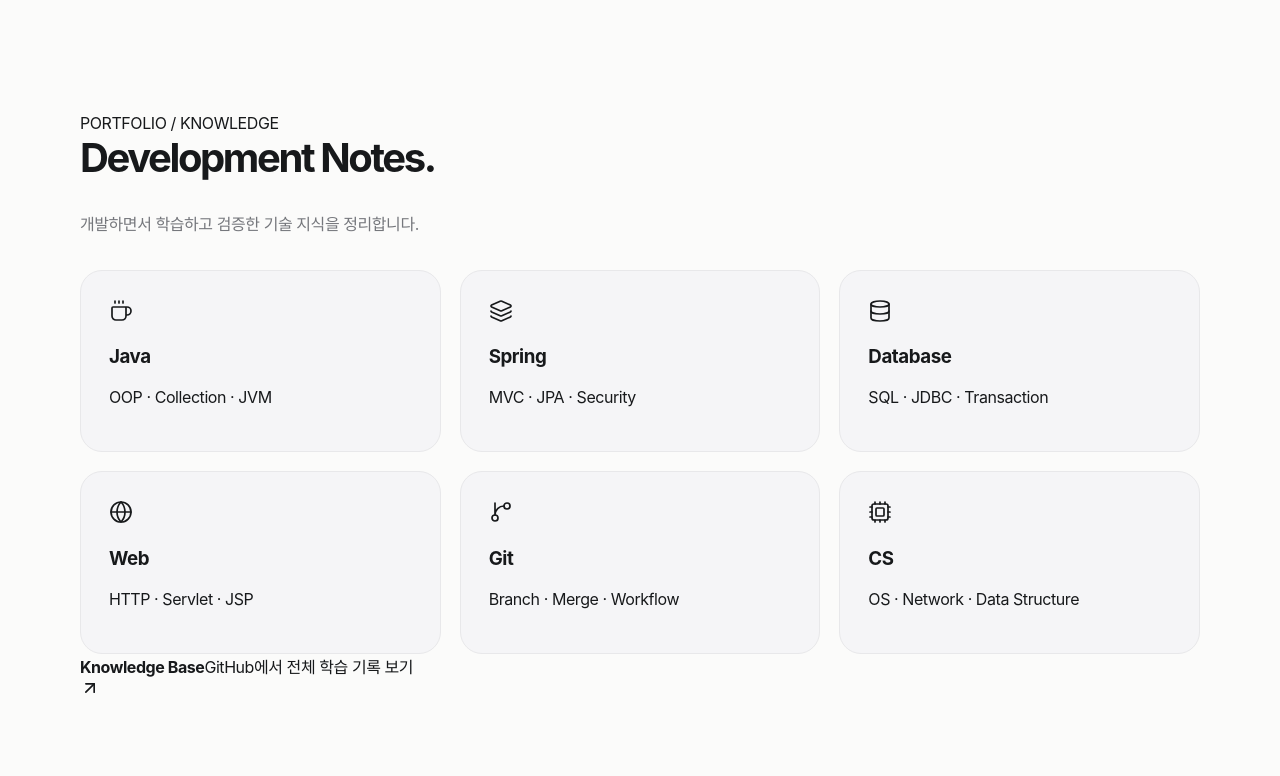
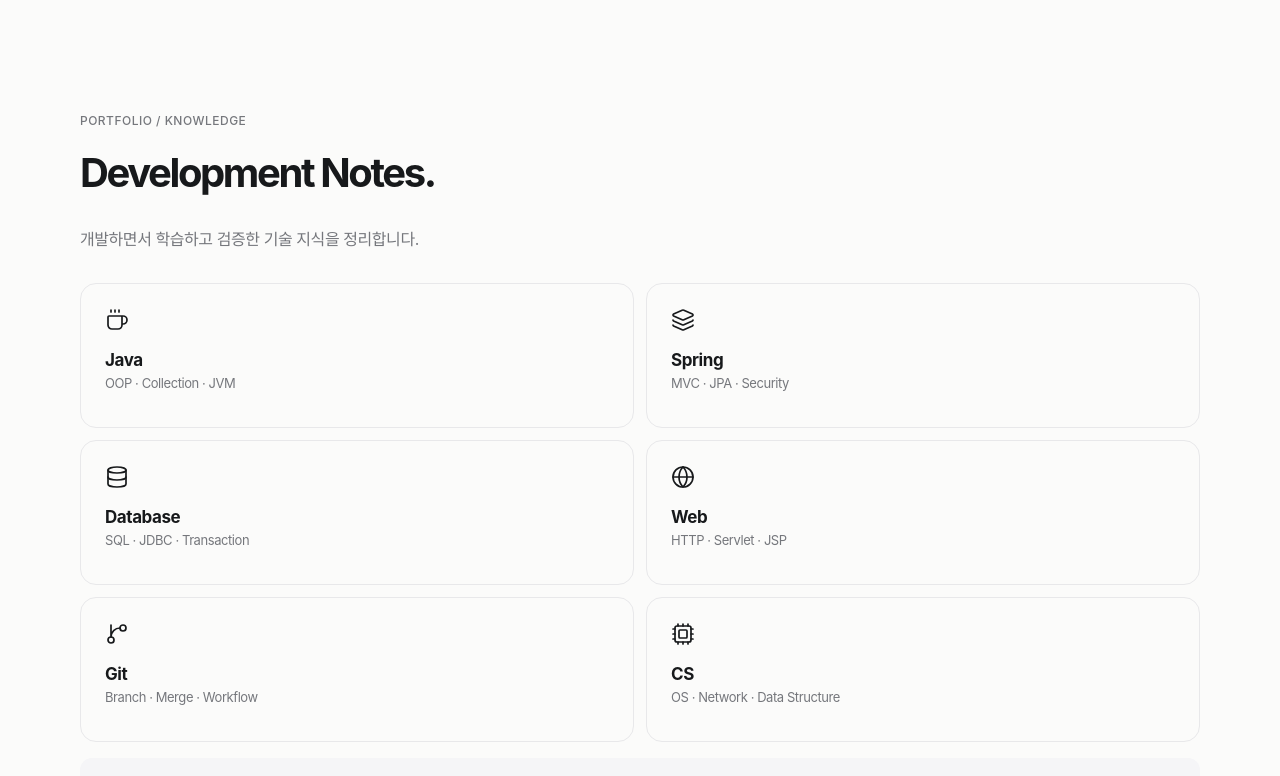
Before and after one commit to CodeY0ung/portfolio, a Next.js app: page / in a window 1280 px wide. Shown: the part 1864-2640 px from the top of the page. Built offline with nearby package versions, Linux system fonts and the light colour scheme.

Commit message:
Update globals.css

```diff
--- a/src/app/globals.css
+++ b/src/app/globals.css
@@ -380,98 +380,90 @@ nav .nav-github span { font-size:15px; padding-left:3px; }
   }
 }
 
+
 /* Development Notes */
 
 .knowledge {
   padding: 0 0 115px;
 }
 
+.knowledge-heading {
+  font-size: 12px;
+  font-weight: 550;
+  color: var(--muted);
+  letter-spacing: .04em;
+  margin-bottom: 20px;
+}
+
 .knowledge-description {
   color: var(--muted);
   font-size: 16px;
-  margin: 0 0 32px;
   line-height: 1.7;
+  margin: 0 0 30px;
 }
 
 .knowledge-grid {
   display: grid;
-  grid-template-columns: repeat(3, minmax(0, 1fr));
-  gap: 19px;
+  grid-template-columns: repeat(2, minmax(0, 1fr));
+  gap: 12px;
 }
 
 .knowledge-card {
-  background: var(--surface);
+  display: flex;
+  flex-direction: column;
+  gap: 18px;
+  min-height: 145px;
+  padding: 24px;
   border: 1px solid var(--line);
-  border-radius: 22px;
-  padding: 28px;
+  border-radius: 16px;
+  color: var(--ink);
+  transition: border-color .2s, transform .2s;
 }
 
-.knowledge-card-header {
+.knowledge-card:hover {
+  border-color: var(--muted);
+  transform: translateY(-2px);
+}
+
+.knowledge-card h3 {
+  font-size: 17px;
+  font-weight: 650;
+  margin: 0 0 5px;
+}
+
+.knowledge-card p {
+  font-size: 13px;
+  color: var(--muted);
+  margin: 0;
+}
+
+.knowledge-footer {
+  margin-top: 16px;
+  padding: 20px 24px;
+  background: var(--surface);
+  border-radius: 12px;
   display: flex;
   align-items: center;
   justify-content: space-between;
-  gap: 12px;
-  margin-bottom: 20px;
 }
 
-.knowledge-card-header h3 {
-  font-size: 21px;
-  font-weight: 700;
-  margin: 0;
-  letter-spacing: -.04em;
+.knowledge-footer > div {
+  display: flex;
+  flex-direction: column;
+  gap: 5px;
 }
 
-.knowledge-card-header > span {
-  color: var(--muted);
-  font-size: 11px;
-  white-space: nowrap;
+.knowledge-footer strong {
+  font-size: 15px;
 }
 
-.knowledge-card ul {
-  list-style: none;
-  margin: 0;
-  padding: 0;
-}
-
-.knowledge-card li + li {
-  border-top: 1px solid var(--line);
-}
-
-.knowledge-card li a {
-  display: flex;
-  justify-content: space-between;
-  gap: 12px;
-  padding: 12px 0;
+.knowledge-footer span {
   font-size: 13px;
   color: var(--muted);
-  transition: color .2s;
-}
-
-.knowledge-card li a:hover {
-  color: var(--blue);
-}
-
-.knowledge-all {
-  display: inline-flex;
-  gap: 12px;
-  margin-top: 30px;
-  color: var(--blue);
-  font-size: 14px;
-  font-weight: 600;
-}
-
-@media (max-width: 900px) {
-  .knowledge-grid {
-    grid-template-columns: repeat(2, minmax(0, 1fr));
-  }
 }
 
 @media (max-width: 600px) {
   .knowledge-grid {
     grid-template-columns: 1fr;
   }
-
-  .knowledge-card {
-    padding: 24px;
-  }
 }
```
